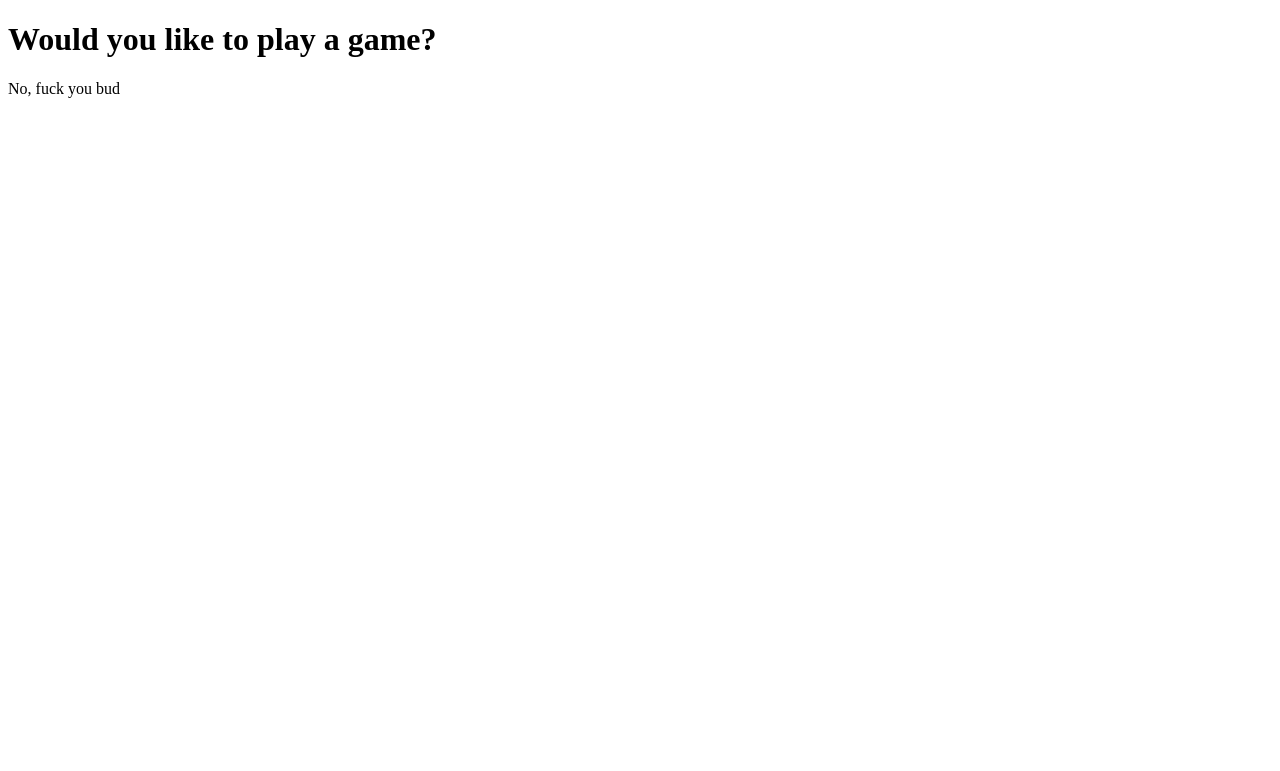
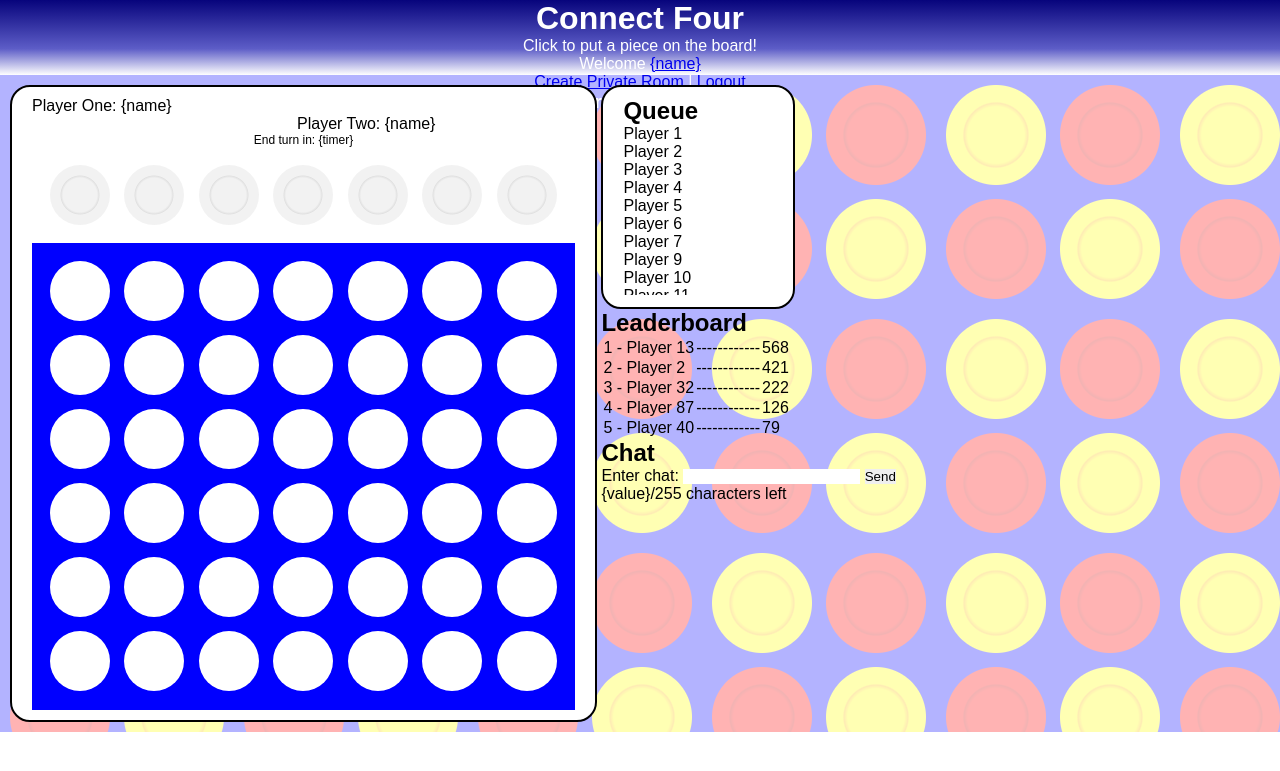
Before and after one commit to geran-pauley/connectfour, a Django app: page / in a window 1280 px wide. Shown: the top 771 px of the page. Run offline with Django 3.2, Linux system fonts and the light colour scheme.

Commit message:
uploading HTML template

```diff
--- /dev/null
+++ b/apps/firstapp/templates/firstapp/connect4css.css
@@ -0,0 +1,101 @@
+* {
+	border: 0px;
+	margin: 0px;
+	padding: 0px;
+	outline: 0px;
+	font-family: Arial, Helvetica, sans-serif;
+}
+#wrapper {
+	padding: 10px;
+	height: 100%;
+	background-image: url('bg.png');
+	background-repeat: repeat;
+}
+.left {
+	background: white;
+	display: inline-block;
+	padding: 10px 20px 10px 20px;
+	border: 2px solid black;
+	border-radius: 20px;
+}
+.header {
+	height: 75px;
+	text-align: center;
+	color: white;
+	background: rgb(161,161,230);
+	background: linear-gradient(0deg, rgba(161,161,230,0.005) 0%, rgba(93,93,199,1) 35%, rgba(7,4,124,1) 100%);
+}
+#board {
+	width: 517px;
+	height: 441px;
+	background-color: blue;
+	padding: 13px;
+}
+#playbuttons {
+	padding: 13px;
+}
+.dropbutton{
+	border: none;
+	width: 60px;
+	height: 60px;
+	border-radius: 60px;
+	background-color: rgb(242,242,242);
+	background: radial-gradient(rgb(242,242,242) 40%, rgb(225,225,225) 45%, rgb(242,242,242) 47%);
+	margin: 5px;
+}
+.dropbutton:hover {
+	border: none;
+	margin: 5px;
+	width: 60px;
+	height: 60px;
+	border-radius: 60px;
+	background-color: yellow;
+	background: radial-gradient(yellow 40%, rgb(253,190,3) 45%, yellow 47%);
+}
+.row {
+	display: inline-block;
+}
+.boardsquare {
+	display: inline-block;
+	width: 60px;
+	height: 60px;
+	background: white;
+	border-radius: 60px;
+	margin: 5px;
+}
+.player1 {
+	display: inline-block;
+	width: 60px;
+	height: 60px;
+	background-color: yellow;
+	background: radial-gradient(yellow 40%, rgb(253,190,3) 45%, yellow 47%);
+	border-radius: 60px;
+	margin: 5px;
+	padding: 0px;
+}
+.player2 {
+	display: inline-block;
+	width: 60px;
+	height: 60px;
+	background-color: red;
+	background: radial-gradient(red 40%, rgb(210,0,0) 45%, red 47%);
+	border-radius: 60px;
+	margin: 5px;
+}
+.right {
+	vertical-align: top;
+	display: inline-block;
+}
+.queue {
+	display: inline-block;
+	background-color: white;
+	padding: 10px 20px 10px 20px;
+	border: 2px solid black;
+	border-radius: 20px;
+	height: 200px;
+	width: 150px;
+}
+#queuelist {
+	overflow-y: scroll;
+	height: 170px;
+}
--- a/apps/firstapp/templates/firstapp/index.html
+++ b/apps/firstapp/templates/firstapp/index.html
@@ -1,14 +1,167 @@
 <!DOCTYPE html>
 <html>
 <head>
-    <meta charset="utf-8" />
-    <meta http-equiv="X-UA-Compatible" content="IE=edge">
-    <title>Connect Four</title>
-    <meta name="viewport" content="width=device-width, initial-scale=1">
+	<title></title>
+	<link rel="stylesheet" type="text/css" href="connect4css.css">
+	<!-- <script src="https://ajax.googleapis.com/ajax/libs/jquery/3.3.1/jquery.min.js"></script> -->
+	<script type="text/javascript">
+
+
+		var board = [
+			[0, 0, 0, 0, 0, 0, 0],
+			[0, 0, 0, 0, 0, 0, 0],
+			[0, 0, 0, 0, 0, 0, 0],
+			[0, 0, 0, 0, 0, 0, 0],
+			[0, 0, 0, 0, 0, 0, 0],
+			[0, 0, 0, 0, 0, 0, 0]
+		];
+
+
+		function displayButtons() {
+			var output = '';
+
+			for (var x = 0; x < 7; x++) {
+				output += '<button onclick="droppiece()" class="dropbutton" id="' + x + '"></button> ';
+			}
+			document.getElementById('playbuttons').innerHTML = output;
+		}
+
+
+		function displayBoard() {
+			var output = '';
+
+			for (var x = 0; x < board.length; x++) {
+				output += '\n<div class="row">'
+				for (var y = 0; y < board[x].length; y++) {
+					if (board[x][y] == 0) {
+						output += '\n\t<div class="boardsquare"></div>';
+					} else if (board[x][y] == 1) {
+						output += '\n\t<div class="player1"></div>';
+					} else if (board[x][y] == 2) {
+						output += '\n\t<div class="player2"></div>';
+					}
+				}
+				output += '\n</div>';
+			}
+			document.getElementById('board').innerHTML = output;
+		}
+
+
+
+
+		function droppiece() {
+			var x = event.target.id
+			console.log(x + " Test")
+			for (var y = 5; y >= 0; y--) {
+				console.log(y + " Y")
+				if (board[y][x] === 0) {
+					console.log([y][x] + " Position")
+					board[y][x] = 1
+					console.log("test")
+					displayBoard();
+					return;
+
+				}
+			}
+
+		}
+
+
+	</script>
 
 </head>
-<body>
-    <h1>Would you like to play a game?</h1>
-    <p>No, fuck you bud</p>
+<body onload="displayBoard(), displayButtons()">
+	<div class='header'>
+			<h1>Connect Four</h1>
+			<p>Click to put a piece on the board!</p>
+			<div class='rightheader'>
+				<p class='welcome'>Welcome <a class='userpagelink' href='put whatever you need to here for a small div to pop up with this stuff'>{name}</a></p>
+				<p><a href='put whatever you need to here for a small div to pop up with this stuff'>Create Private Room</a> | <a href='/logout'>Logout</a></p>
+				<h3>Your current score: {score}</h3>
+			</div>
+		</div>
+	</div>
+	<div id='wrapper'>
+		<div class='left'>
+			<p>Player One: {name}</p><p style='margin-left: 265px;'>Player Two: {name}</p>
+			<p style="text-align: center; display: block; font-size: 12px;">End turn in: {timer}</p>
+			<div id='playbuttons'>
+			</div>
+			<div id='board'>
+			</div>
+		</div>
+
+		<div class='right'>
+			<div class="top">
+				<div class='queue'>
+					<h2>Queue</h2>
+					<div id='queuelist'>
+						<ol>
+							<li>Player 1</li>
+							<li>Player 2</li>
+							<li>Player 3</li>
+							<li>Player 4</li>
+							<li>Player 5</li>
+							<li>Player 6</li>
+							<li>Player 7</li>
+							<li>Player 9</li>
+							<li>Player 10</li>
+							<li>Player 11</li>
+							<li>Player 12</li>
+							<li>Player 13</li>
+							<li>Player 14</li>
+							<li>Player 15</li>
+							<li>Player 16</li>
+							<li>Player 17</li>
+							<li>Player 18</li>
+						</ol>
+					</div>
+				</div>
+
+				<div class='leaderboard'>
+					<h2>Leaderboard</h2>
+					<table>
+						<tr>
+							<td class='hsplayername'>1 - Player 13</td>
+							<td>------------</td>
+							<td>568</td>
+						</tr>
+						<tr>
+							<td class='hsplayername'>2 - Player 2</td>
+							<td>------------</td>
+							<td>421</td>
+						</tr>
+						<tr>
+							<td class='hsplayername'>3 - Player 32</td>
+							<td>------------</td>
+							<td>222</td>
+						</tr>
+						<tr>
+							<td class='hsplayername'>4 - Player 87</td>
+							<td>------------</td>
+							<td>126</td>
+						</tr>
+						<tr>
+							<td class='hsplayername'>5 - Player 40</td>
+							<td>------------</td>
+							<td>79</td>
+						</tr>
+					</table>
+				</div>
+			</div>
+
+			<div class='chat'>
+				<h2>Chat</h2>
+				<div id='chatbox'>
+				</div>
+				<form action='add to chat // NEED CSRF_TOKEN' method='POST'>
+					Enter chat: <input class='addchatline' type="text" name="addchatline" maxlength="255">
+					<input class='chatsubmit' type="submit" name="chatsubmit" value="Send">
+				</form>
+				<span class='charsleft'>{value}/255 characters left</span>
+			</div>
+		</div>
+	</div>
+
 </body>
 </html>
```
Also changed, not shown: apps/firstapp/templates/firstapp/bg.png (added), apps/firstapp/templates/firstapp/player1.png (added), apps/firstapp/templates/firstapp/player2.png (added).
